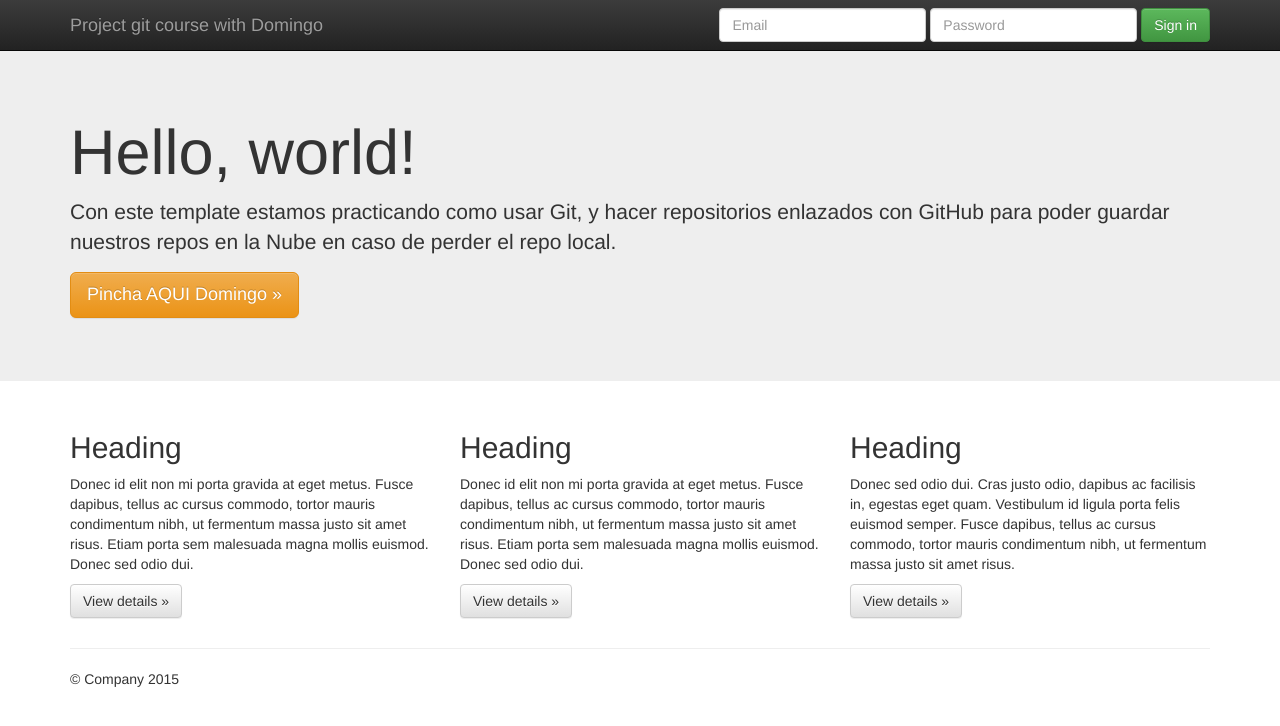
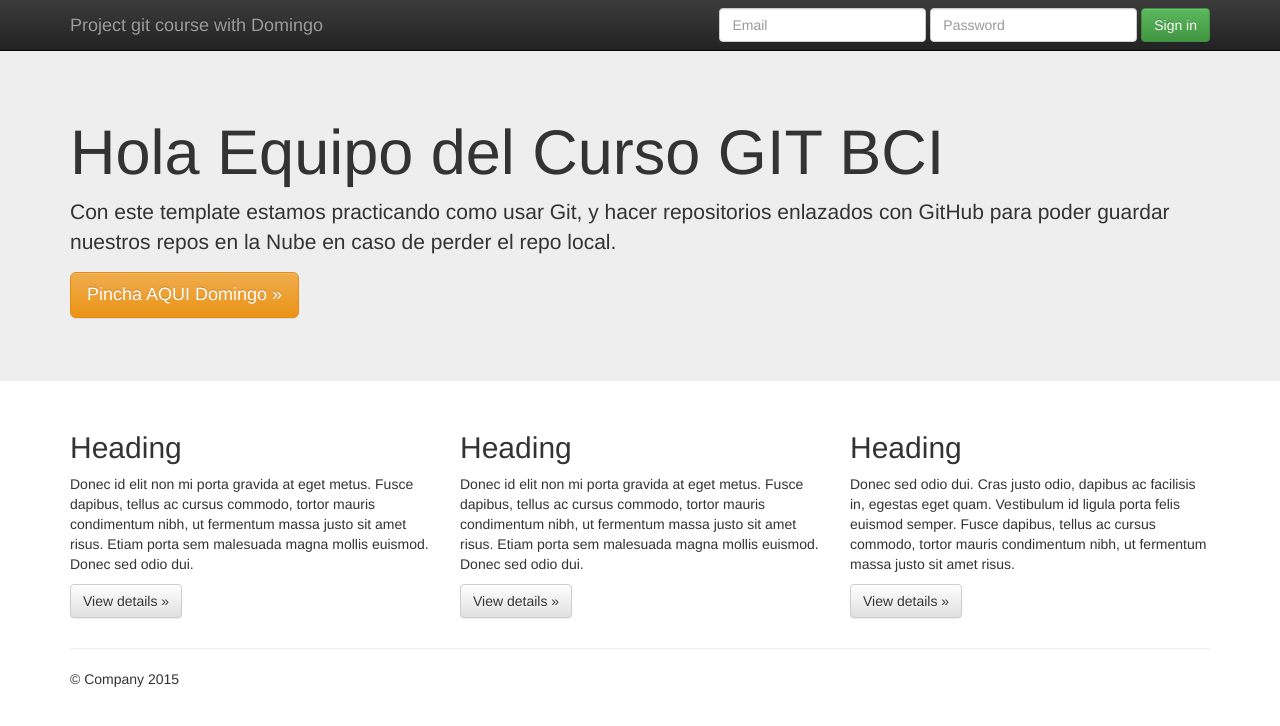
Before and after one commit to jesusmaduro/CursoGitBCI2023, a plain HTML site: page index.html in a window 1280 px wide. Drawn offline with nearby package versions, Linux system fonts and the light colour scheme.

Commit message:
se actualzia repositorio, se modifica el H1 de Hello World

```diff
--- a/index.html
+++ b/index.html
@@ -55,7 +55,7 @@
     <!-- Main jumbotron for a primary marketing message or call to action -->
     <div class="jumbotron">
       <div class="container">
-        <h1>Hello, world!</h1>
+        <h1>Hola Equipo del Curso GIT BCI</h1>
         <p>Con este template estamos practicando como usar Git, y hacer repositorios enlazados con GitHub para poder guardar nuestros repos en la Nube en caso de perder el repo local.</p>
         <p><a class="btn btn-warning btn-lg" href="#" role="button">Pincha AQUI Domingo &raquo;</a></p>
       </div>
```
